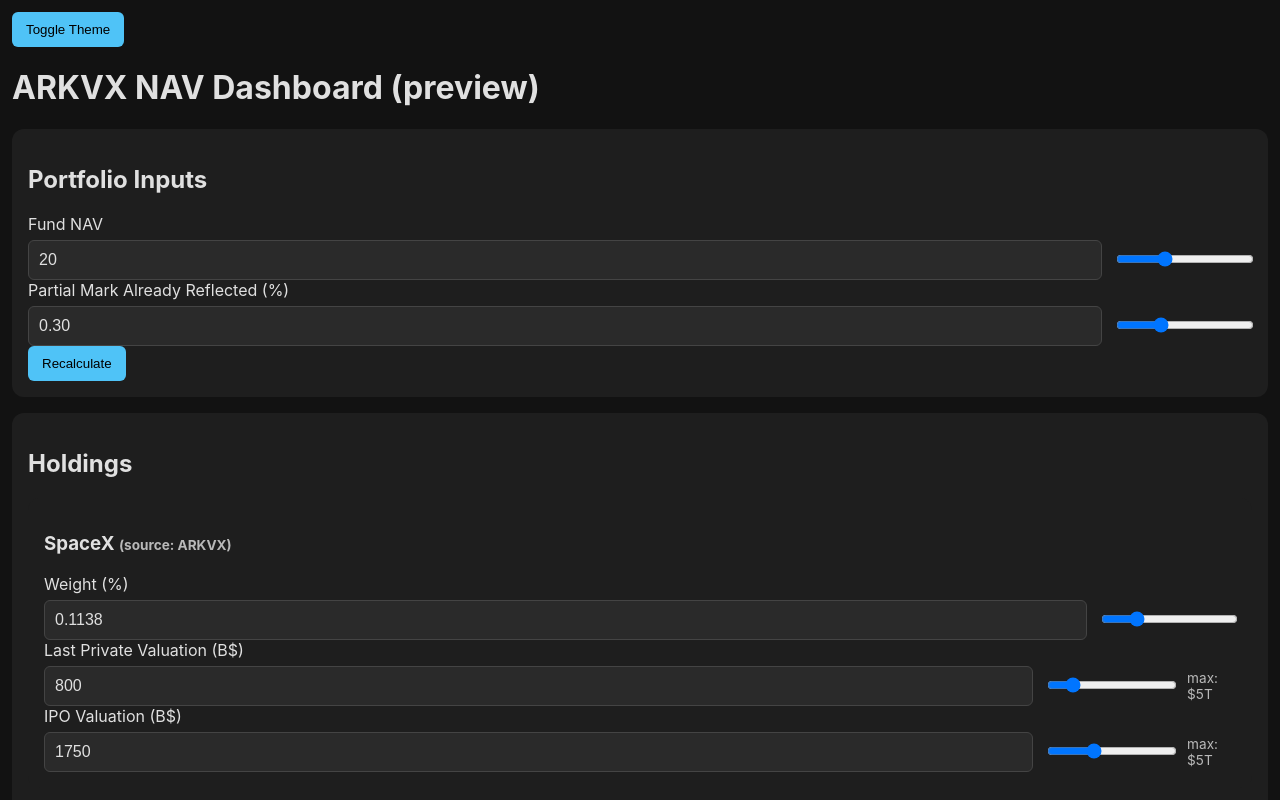
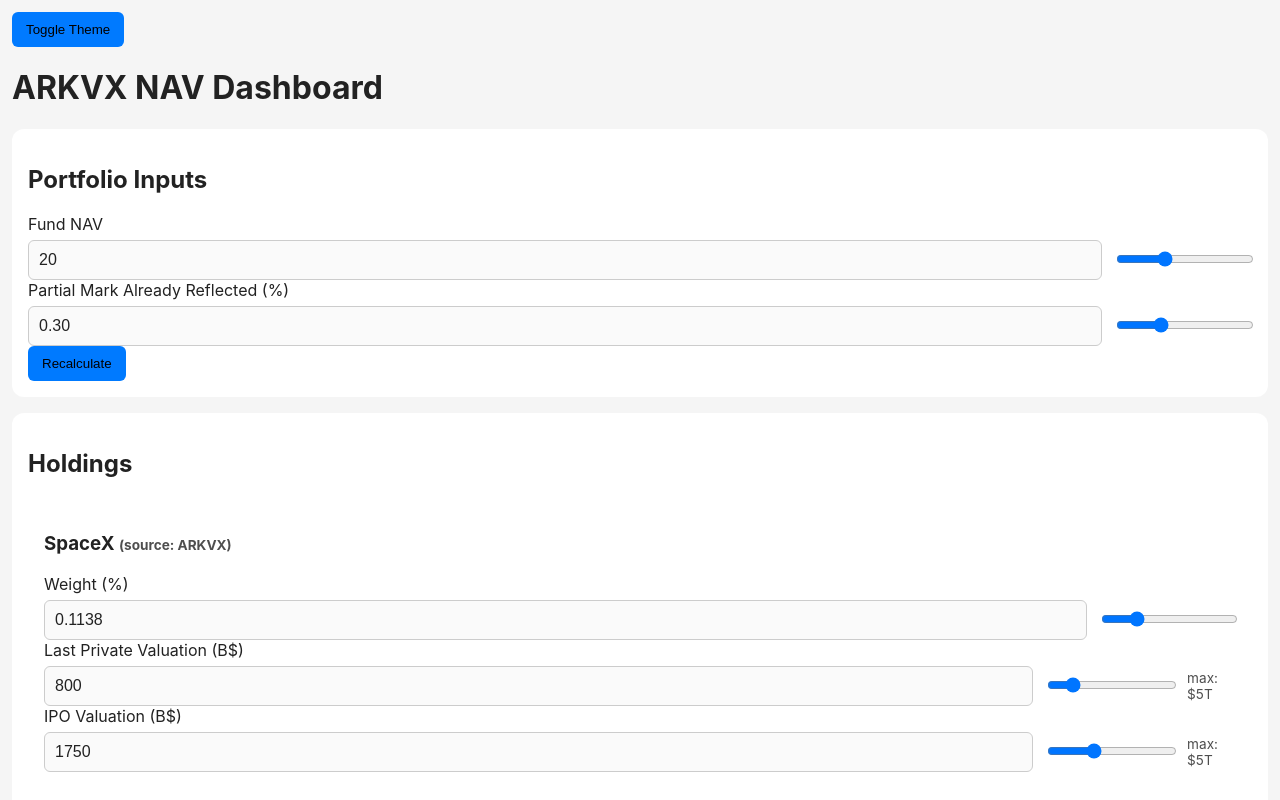
Before and after one commit to 968smw5gn8-del/xovr-dashboard, a plain HTML site: page arkvx/index.html in a window 1280 px wide. Shown: the top 800 px of the page. Drawn offline with nearby package versions, Linux system fonts and the light colour scheme.

Commit message:
Default ARKVX dashboard to bright mode and remove preview language

```diff
--- a/arkvx/index.html
+++ b/arkvx/index.html
@@ -22,9 +22,9 @@
 </style>
 <script src="https://cdn.jsdelivr.net/npm/chart.js"></script>
 </head>
-<body>
+<body class="light">
 <button id="toggleMode">Toggle Theme</button>
-<h1>ARKVX NAV Dashboard (preview)</h1>
+<h1>ARKVX NAV Dashboard</h1>
 <div class="card">
   <h2>Portfolio Inputs</h2>
   <label>Fund NAV</label>
```
